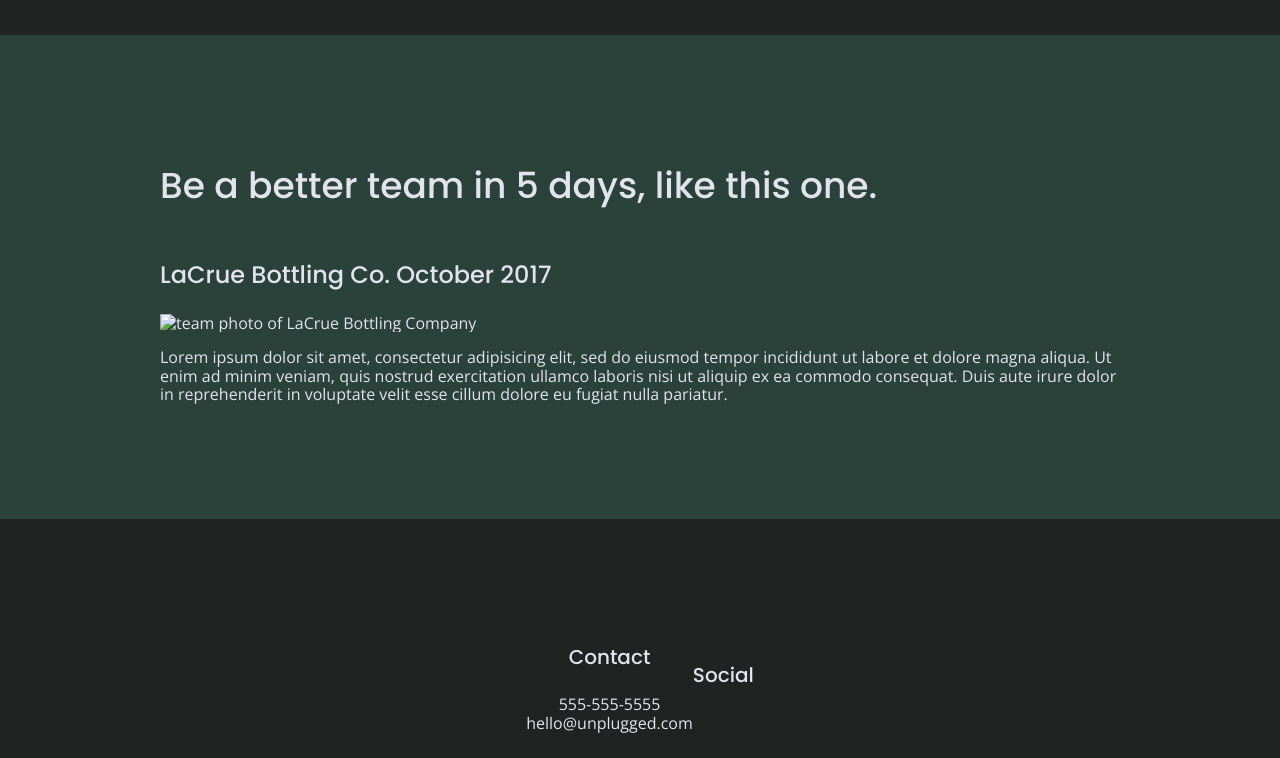
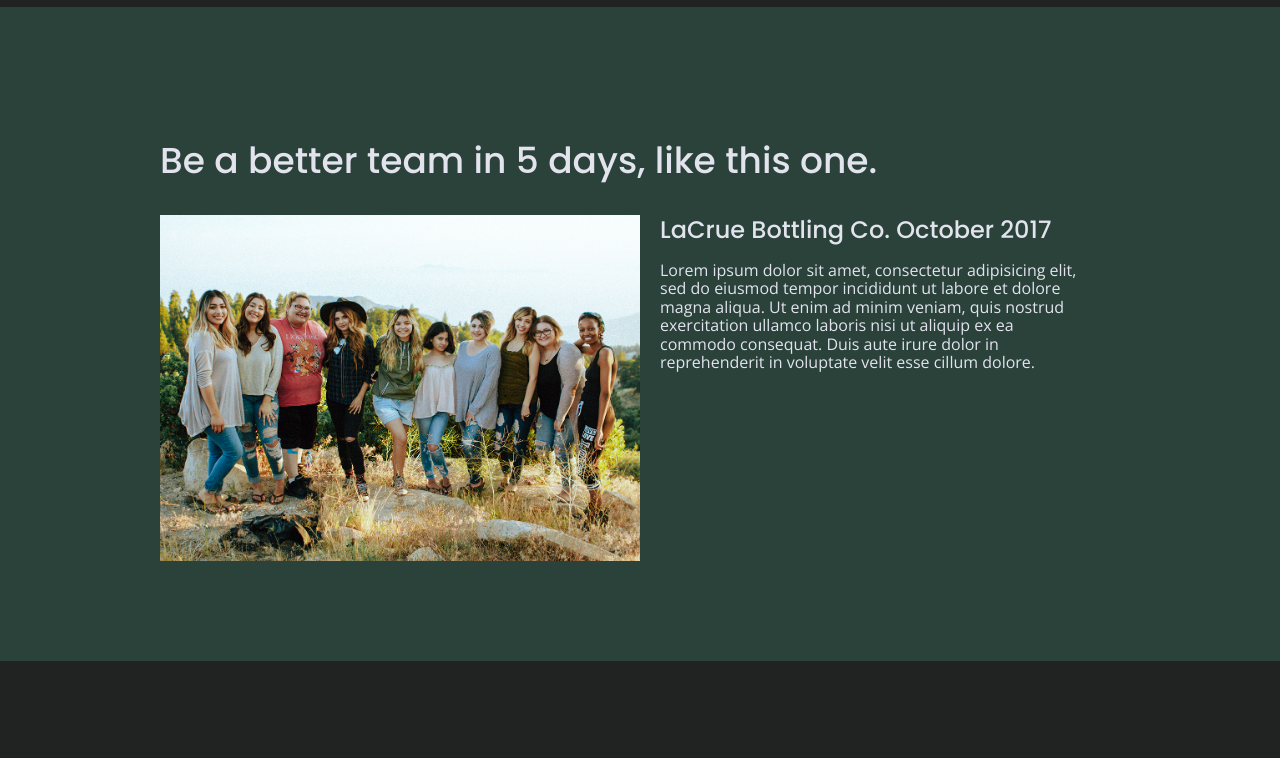
Before and after one commit to hybrid281/html5-boilerplate, a website built with Parcel: page index.html in a window 1280 px wide. Shown: the part 1320-2078 px from the top of the page. Built offline with nearby package versions, Linux system fonts and the light colour scheme; files whose address does not match are found by name.

Commit message:
Added responsive non-bkgrnd images

```diff
--- a/css/main.css
+++ b/css/main.css
@@ -136,20 +136,17 @@
 }
 
 img {
-
+  width: 100%;
 }
 
 figure {
-
+  margin: 0;
 }
 
 address {
   font-style: normal;
 }
 
-.content-wrapper {
-
-}
 
 
 /* --------------------------BASE HEADER - FOOTER STYLES -----------*/
@@ -176,6 +173,14 @@
   align-items: center;
   flex-flow: column wrap;
   margin: 0;
+}
+
+header figure {
+    width: 60%;
+    display: flex;
+    justify-content: center;
+    align-items: center;
+    flex-flow: row wrap;
 }
 
 header nav {
@@ -237,9 +242,9 @@
   margin-top: 30px;
 }
 
-/*aside .form-description {
+aside .form-description {
   margin-top: 30px
-}*/
+}
 
 input [type=text] {
   box-sizing: border-box;
@@ -284,9 +289,6 @@
   margin: 30px 0;
   text-align: center;
   display: flex;
-  justify-content: center;
-  align-items: center;
-  flex-flow: row wrap;
 }
 
 .features p {
@@ -307,6 +309,13 @@
   width: 90%;
 }
 
+.reviews figure {
+  width: 90%;
+  /*display: flex;
+  justify-content: center;
+  align-items: center;
+  flex-flow: row wrap;*/
+}
 
 /*-----------------------------ABOUT PAGE - MISSION STYLES------------------*/
 
@@ -472,16 +481,27 @@
    ========================================================================== */
 
 @media only screen and (min-width: 768px){
-  /*Tablet styles here*/
+  /******************TABLET styles here********************/
 /*General Styles*/
 
   .content-wrapper {
-    max-width: 640px;
     margin: 100px 0;
+    /*max-width: 640px;*/
+  }
+
+  h2 {
+    font-size: 2.25em;
+    line-height: 1.333;
+  }
+
+  h3 {
+    font-size: 1.5em;
+    line-height: 1.25;
   }
 
   header {
-      justify-content: space-between;
+      justify-content: space-around;
+      padding: 15px 0;
     }
 
   header .content-wrapper {
@@ -493,6 +513,13 @@
   header nav ul {
     justify-content: space-evenly;
   }
+
+  header figure {
+    width: 70%;
+  }
+
+
+
 
   /*-------------------------ASIDE------------------*/
 
@@ -520,14 +547,42 @@
     margin: 0 25px;
     align-items: center;
     flex-basis: 35%;
-
   }
 
   /*----------------------REVIEWS--------------------*/
 
   .reviews article {
     display: flex;
-    justify-content: center;
+    justify-content: space-between;
+  }
+
+  .reviews h2 {
+    width: 85%;
+  }
+
+  .reviews h3 {
+    width: 75%;
+    margin: 0;
+
+  }
+
+  .reviews-content {
+    display: flex;
+    flex-flow: row
+  }
+
+  .reviews p, .reviews h3{
+    width: 90%;
+    padding: 0 20px;
+  }
+
+  .reviews p {
+    width: 90%;
+  }
+
+  .reviews-text {
+    width: 90%;
+    padding: 0;
   }
 
   /*----------------------FOOTER---------------------*/
@@ -556,9 +611,7 @@
 ==========================================================
 ======================*/
 
-  header {
-    padding: 15px 0;
-  }
+
 
   .faq .content-wrapper {
     justify-content: space-between;
@@ -610,8 +663,7 @@
   }
 
 
-
-}
+} /*===============================END OF TABLET STYLES==============*/
 
 
 @media only screen and (min-width: 1200px){
@@ -619,6 +671,10 @@
 
   .content-wrapper {
     max-width: 960px;
+  }
+
+  header figure {
+    width: 50%
   }
 
    /*HERO*/
@@ -650,8 +706,9 @@
     width:
   }
 
-/*================
-===============ABOUT PAGE====*/
+/*========================================
+===============ABOUT PAGE======================
+=====================================*/
 
     .mission h2,
     .contact-section .content-wrapper h2 {
@@ -659,9 +716,9 @@
     }
 
 
-/*==================
-  ===============FAQ PAGE
-  ================*/
+/*=============================================
+  ===============FAQ PAGE=======================
+  ===============================================*/
 
   .faq h2 {
     width: 100%;
--- a/index.html
+++ b/index.html
@@ -28,7 +28,9 @@
 
 <header>
     <div class="content-wrapper">
-      <a href="#"><img src="unknown" alt="unplugged logo"></a>
+      <figure>
+        <a href="#"><img src="img/unpluggedlogo.png" alt="unplugged logo"></a>
+      </figure>
       <div class="header-divider"></div>
       <nav>
         <ul>
@@ -102,10 +104,16 @@
       <h2>Be a better team in 5 days, like this one.</h2>
         <article>
           <div>
-            <h3>LaCrue Bottling Co. October 2017</h3>
-              <img src="#" alt="team photo of LaCrue Bottling Company">
-              <p> Lorem ipsum dolor sit amet, consectetur adipisicing elit, sed do eiusmod tempor incididunt ut labore et dolore magna aliqua. Ut enim ad minim veniam, quis nostrud exercitation ullamco laboris nisi ut aliquip ex ea commodo consequat. Duis aute irure dolor in reprehenderit in voluptate velit esse cillum dolore eu fugiat nulla pariatur.
-              </p>
+            <div class="reviews-content">
+              <figure>
+                <img src="img/lacrue-group-photo.jpg" alt="team photo of LaCrue Bottling Company">
+              </figure>
+              <div class="reviews-text">
+                <h3>LaCrue Bottling Co. October 2017</h3>
+                <p> Lorem ipsum dolor sit amet, consectetur adipisicing elit, sed do eiusmod tempor incididunt ut labore et dolore magna aliqua. Ut enim ad minim veniam, quis nostrud exercitation ullamco laboris nisi ut aliquip ex ea commodo consequat. Duis aute irure dolor in reprehenderit in voluptate velit esse cillum dolore.
+                </p>
+              </div>
+            </div>
           </div>
         </article>
     </div>
```
Also changed, not shown: img/unpluggedlogo.jpg (deleted), img/unpluggedlogo.png (added).
